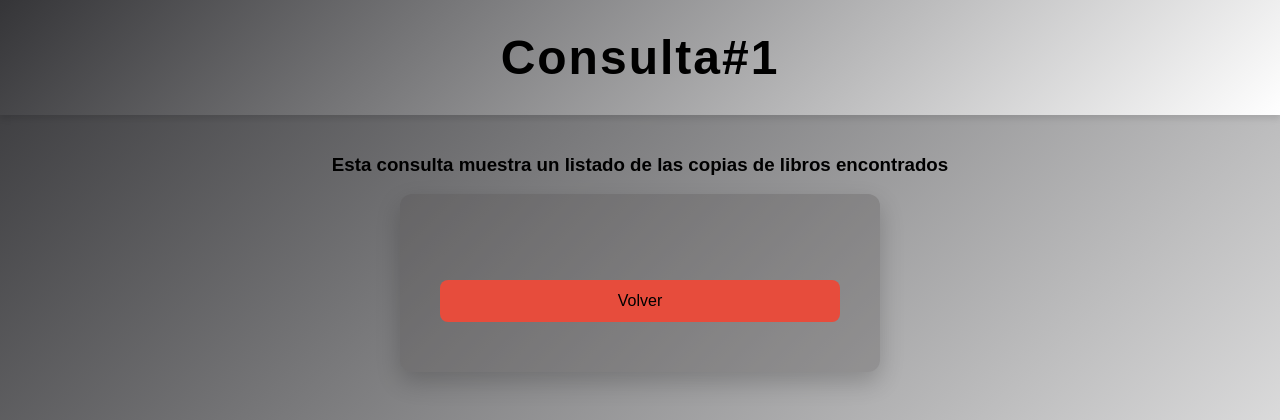
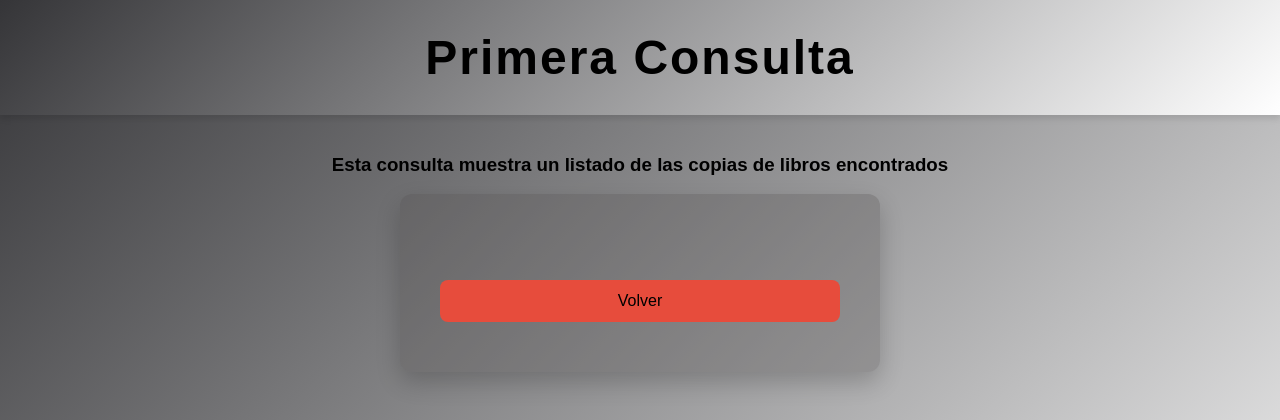
Before and after one commit to pjosed/proyecto_investigacion_II_bd, a Flask app: page /primer-cnslt in a window 1280 px wide. Shown: the top 420 px of the page. Run offline with Flask 3, Linux system fonts and the light colour scheme; data that the repository does not hold is empty.

Commit message:
concistencia de titulos
cambio de titulo de pagina a Primera Consulta

```diff
--- a/templates/consulta#1.html
+++ b/templates/consulta#1.html
@@ -6,7 +6,7 @@
     </head>
 <body>
     <div class="header">
-        <h1>Consulta#1</h1>
+        <h1>Primera Consulta</h1>
     </div>
     <h3>Esta consulta muestra un listado de las copias de libros encontrados</h3>
     <div class="container">
```
